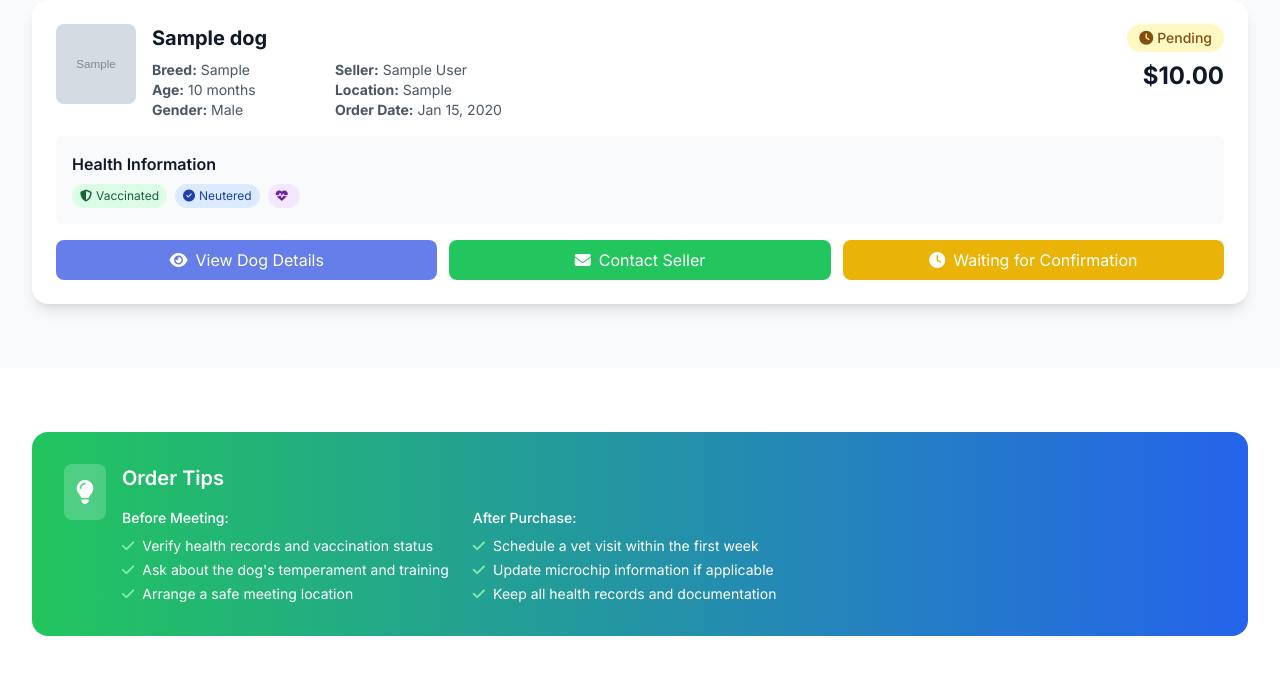
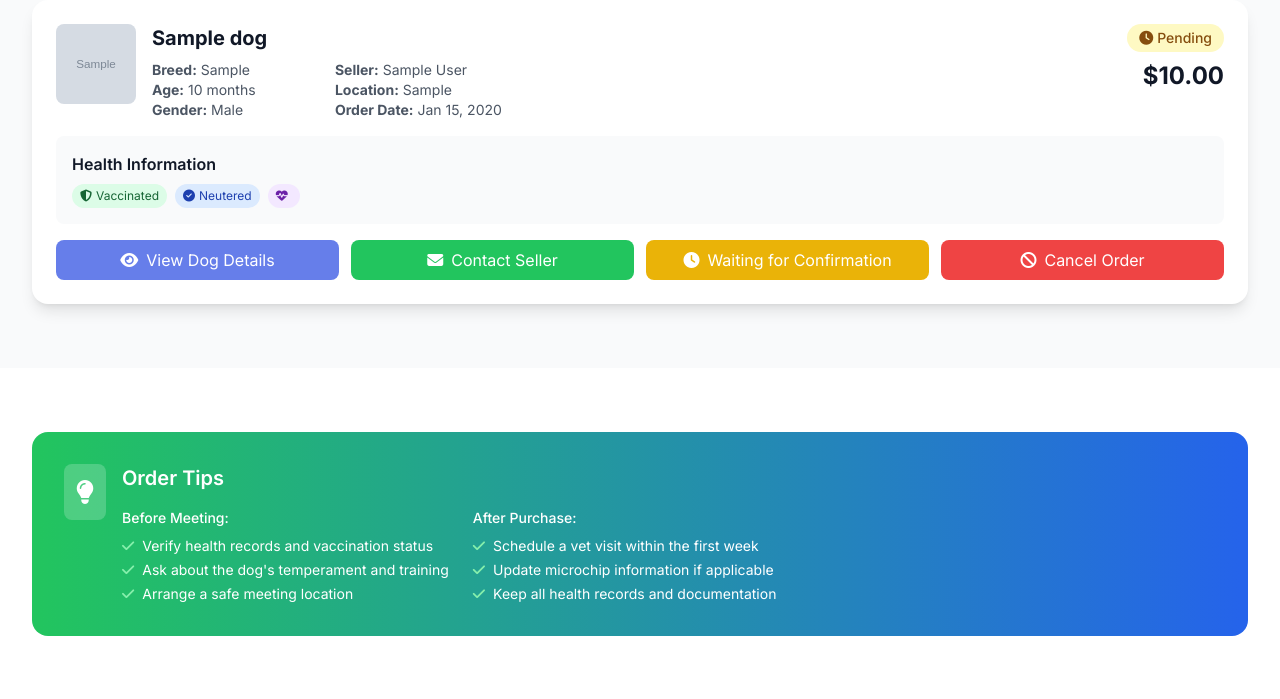
Before and after one commit to xpo1256/PawPalace, a Django app: page /accounts/orders/ in a window 1280 px wide. Shown: the part 419-1118 px from the top of the page. Run offline with Django 4.2, Linux system fonts and the light colour scheme; a user stored in the database is signed in; tables that the repository leaves empty hold one stand-in row (values such as "Sample post"); grey boxes marked "Sample" are stand-in pictures; some libraries are stand-ins or nearby versions.

Commit message:
Adding ui/ux styling

```diff
--- a/templates/accounts/orders.html
+++ b/templates/accounts/orders.html
@@ -163,14 +163,19 @@
                                    class="flex-1 bg-green-500 text-white text-center py-2 px-4 rounded-lg hover:bg-green-600 transition duration-300">
                                     <i class="fas fa-envelope mr-2"></i>Contact Seller
                                 </a>
-                                {% if order.status == 'pending' %}
+                                {% if order.status == 'pending' or order.status == 'confirmed' %}
                                     <button class="flex-1 bg-yellow-500 text-white py-2 px-4 rounded-lg hover:bg-yellow-600 transition duration-300">
-                                        <i class="fas fa-clock mr-2"></i>Waiting for Confirmation
+                                        {% if order.status == 'pending' %}
+                                            <i class="fas fa-clock mr-2"></i>Waiting for Confirmation
+                                        {% else %}
+                                            <i class="fas fa-handshake mr-2"></i>Confirmed - Arrange Pickup
+                                        {% endif %}
                                     </button>
+                                    <a href="{% url 'dogs:cancel_order' order.id %}" class="flex-1 bg-red-500 text-white py-2 px-4 rounded-lg hover:bg-red-600 transition duration-300 text-center">
+                                        <i class="fas fa-ban mr-2"></i>Cancel Order
+                                    </a>
                                 {% elif order.status == 'confirmed' %}
-                                    <button class="flex-1 bg-blue-500 text-white py-2 px-4 rounded-lg hover:bg-blue-600 transition duration-300">
-                                        <i class="fas fa-handshake mr-2"></i>Arrange Pickup
-                                    </button>
+
                                 {% elif order.status == 'completed' %}
                                     <button class="flex-1 bg-gray-500 text-white py-2 px-4 rounded-lg cursor-not-allowed">
                                         <i class="fas fa-check-circle mr-2"></i>Order Completed
```
